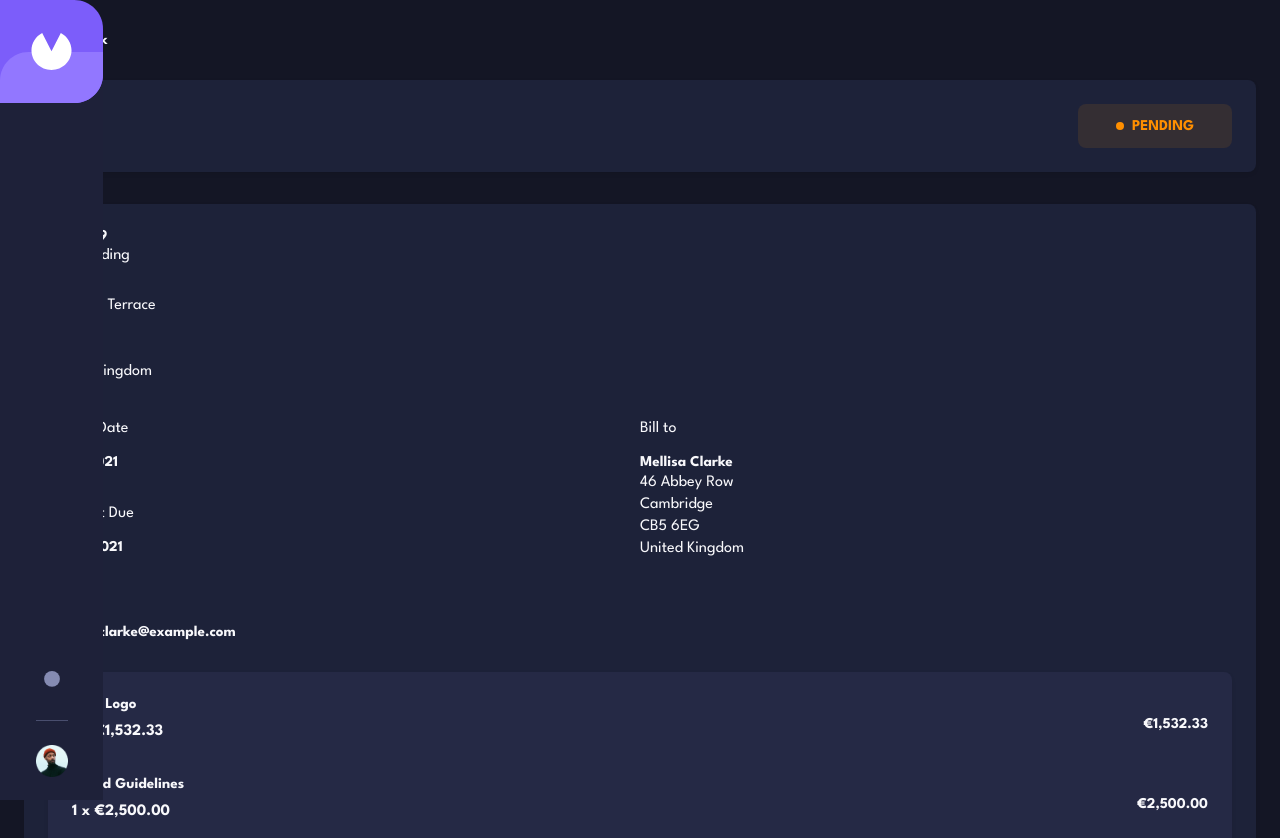
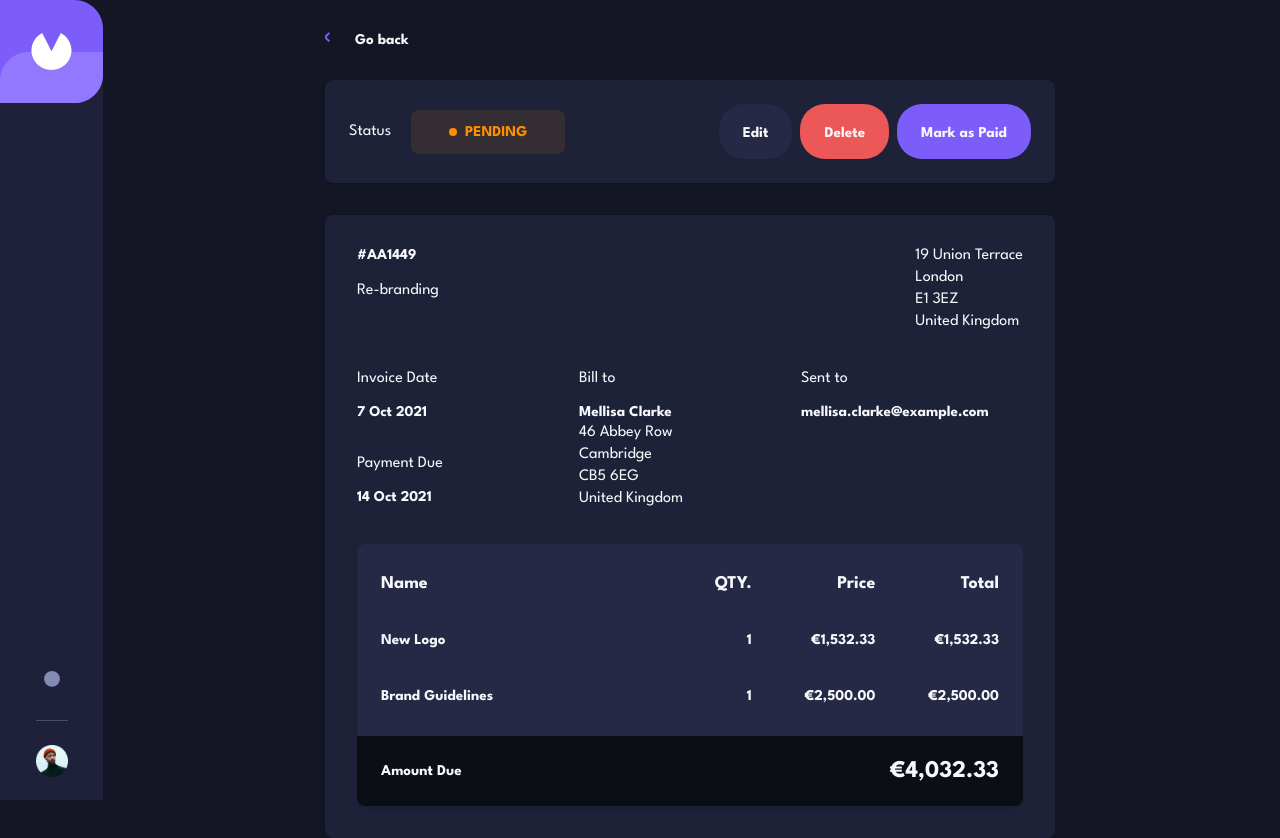
Before and after one commit to abdelmawlaSouat/invoice-app, a Next.js app: page /invoice/AA1449 in a window 1280 px wide. Shown: the top 838 px of the page. Built offline with nearby package versions, Linux system fonts and the light colour scheme.

Commit message:
feat: create the desktop invoice page (#5)

```diff
--- a/src/app/invoice/[id]/invoice.module.scss
+++ b/src/app/invoice/[id]/invoice.module.scss
@@ -7,6 +7,12 @@
     background-color: var(--appBackgroundColor);
     transition: background-color 0.2s;
     color: var(--textColor);
+
+    @include breakpoint-min(map.get($breakpoints, "lg")) {
+        display: flex;
+        justify-content: center;
+        align-items: center;
+    }
 }
 
 .content {
@@ -14,12 +20,43 @@
     flex-direction: column;
     gap: 2rem;
     padding: 2rem 1.5rem;
+
+    @include breakpoint-min(map.get($breakpoints, "lg")) {
+        width: 45.625rem;
+        margin-left: 6.25rem;
+    }
 }
 
-.statusCard {
+.ctaGroupOnDesktop {
+    @include breakpoint-max(map.get($breakpoints, "md")) {
+        display: none;
+    }
+}
+
+.statusAndCtasWrapper {
+    @include breakpoint-min(map.get($breakpoints, "md")) {
+        display: flex;
+        justify-content: space-between;
+        align-items: center;
+    }
+}
+
+.statusWrapper {
     display: flex;
     align-items: center;
     justify-content: space-between;
+
+    @include breakpoint-min(map.get($breakpoints, "md")) {
+        justify-content: initial;
+        gap: 1.25rem;
+    }
+}
+
+.CtaGroup {
+    @include breakpoint-min(map.get($breakpoints, "md")) {
+        display: flex;
+        gap: 0.5rem;
+    }
 }
 
 .secondaryText {
@@ -47,3 +84,9 @@
     background-color: map.get($colors, "purple");
     color: map.get($colors, "white");
 }
+
+.ctaGroupOnMobile {
+    @include breakpoint-min(map.get($breakpoints, "md")) {
+        display: none;
+    }
+}
--- a/src/app/invoice/[id]/invoice.tsx
+++ b/src/app/invoice/[id]/invoice.tsx
@@ -5,10 +5,42 @@ import { GoBackLink, InvoiceDetailCard, StatusTag } from "@/components";
 import type { Status } from "@/components";
 import { Button, Card, Typography } from "@/design-system/components";
 import { Invoice } from "@/types";
+import classNames from "classnames";
 
 type Props = {
   invoice: Invoice;
 };
+
+const CallToActionGroup = ({ className }: { className?: string }) => (
+  <div className={classNames(styles.ctasWrapper, className)}>
+    <Button
+      className={styles.editBtn}
+      onClick={() => {
+        alert("Edit");
+      }}
+    >
+      Edit
+    </Button>
+
+    <Button
+      className={styles.deleteBtn}
+      onClick={() => {
+        alert("Delete");
+      }}
+    >
+      Delete
+    </Button>
+
+    <Button
+      className={styles.markAsPaidBtn}
+      onClick={() => {
+        alert("Mark as Paid");
+      }}
+    >
+      Mark as Paid
+    </Button>
+  </div>
+);
 
 export default function Invoice({ invoice }: Props) {
   return (
@@ -16,7 +48,8 @@ export default function Invoice({ invoice }: Props) {
       <div className={styles.content}>
         <GoBackLink />
 
-        <Card className={styles.statusCard}>
+        <Card className={styles.statusAndCtasWrapper}>
+          <div className={styles.statusWrapper}>
             <Typography
               className={styles.secondaryText}
               variant="body"
@@ -26,36 +59,18 @@ export default function Invoice({ invoice }: Props) {
             </Typography>
 
             <StatusTag status={invoice.status as Status} />
+          </div>
+
+          <div className={styles.ctaGroupOnDesktop}>
+            <CallToActionGroup className={styles.CtaGroup} />
+          </div>
         </Card>
 
         <InvoiceDetailCard invoice={invoice} />
       </div>
 
-      <Card className={styles.ctasWrapper}>
-        <Button
-          className={styles.editBtn}
-          onClick={() => {
-            alert("Edit");
-          }}
-        >
-          Edit
-        </Button>
-        <Button
-          className={styles.deleteBtn}
-          onClick={() => {
-            alert("Delete");
-          }}
-        >
-          Delete
-        </Button>
-        <Button
-          className={styles.markAsPaidBtn}
-          onClick={() => {
-            alert("Mark as Paid");
-          }}
-        >
-          Mark as Paid
-        </Button>
+      <Card className={styles.ctaGroupOnMobile}>
+        <CallToActionGroup />
       </Card>
     </main>
   );
--- a/src/components/goBackLink/GoBackLink.module.scss
+++ b/src/components/goBackLink/GoBackLink.module.scss
@@ -3,4 +3,5 @@
     color: var(--textColor);
     display: flex;
     gap: 1.5rem;
+    width: fit-content;
 }
--- /dev/null
+++ b/src/components/invoiceDetailCard/DesktopItemsCard.module.scss
@@ -0,0 +1,46 @@
+@use "sass:map";
+@import "variables";
+@import "mixins";
+
+.itemsCard {
+    background-color: var(--itemsCardBackgroundColor);
+    padding: 1.5rem 0 0 0;
+    display: flex;
+    flex-direction: column;
+    justify-content: flex-start;
+    gap: 1.5rem;
+}
+
+.itemWrapper {
+    padding: 0 1.5rem;
+    display: grid;
+    grid-template-columns: 40% 1fr 1fr 1fr;
+    align-items: center;
+
+    :not(:first-child) {
+        text-align: end;
+    }
+}
+
+.label {
+    color: var(--textColorSecondary);
+    margin: 0.5rem 0;
+    font-size: 1.125rem;
+}
+
+.pricePerItem,
+.quantity {
+    color: var(--textColorSecondary);
+    margin: 0.5rem 0;
+    font-weight: bold;
+}
+
+.itemsFooter {
+    padding: 1.5rem;
+    border-radius: 0 0 0.5rem 0.5rem;
+    color: var(--itemsCardFooterText);
+    display: flex;
+    justify-content: space-between;
+    align-items: center;
+    background-color: var(--itemsCardFooterBackgroundColor);
+}
--- /dev/null
+++ b/src/components/invoiceDetailCard/DesktopItemsCard.tsx
@@ -0,0 +1,74 @@
+import { Card, Typography } from "@/design-system/components";
+import styles from "./DesktopItemsCard.module.scss";
+
+export type Item = {
+  name: string;
+  quantity: number;
+  price: number;
+  total: number;
+};
+
+export const DesktopItemsCard = ({
+  items,
+  total,
+}: {
+  items: Item[];
+  total: number;
+}) => {
+  return (
+    <Card className={styles.itemsCard}>
+      <div className={styles.itemWrapper}>
+        <Typography className={styles.label} variant="headingS">
+          Name
+        </Typography>
+
+        <Typography className={styles.label} variant="headingS">
+          QTY.
+        </Typography>
+
+        <Typography className={styles.label} variant="headingS">
+          Price
+        </Typography>
+
+        <Typography className={styles.label} variant="headingS">
+          Total
+        </Typography>
+      </div>
+
+      {items.map((item) => (
+        <div className={styles.itemWrapper} key={item.name}>
+          <Typography variant="headingS">{item.name}</Typography>
+
+          <Typography className={styles.quantity} variant="headingS">
+            {item.quantity}
+          </Typography>
+
+          <Typography className={styles.pricePerItem} variant="headingS">
+            {item.price.toLocaleString("en-BE", {
+              style: "currency",
+              currency: "EUR",
+            })}
+          </Typography>
+
+          <Typography variant="headingS">
+            {item.total.toLocaleString("en-BE", {
+              style: "currency",
+              currency: "EUR",
+            })}
+          </Typography>
+        </div>
+      ))}
+
+      <div className={styles.itemsFooter}>
+        <Typography variant="headingS"> Amount Due</Typography>
+
+        <Typography variant="headingM">
+          {total.toLocaleString("en-BE", {
+            style: "currency",
+            currency: "EUR",
+          })}
+        </Typography>
+      </div>
+    </Card>
+  );
+};
--- a/src/components/invoiceDetailCard/InvoiceDetailCard.module.scss
+++ b/src/components/invoiceDetailCard/InvoiceDetailCard.module.scss
@@ -1,13 +1,34 @@
+@use "sass:map";
+@import "variables";
+@import "mixins";
+
 .wrapper {
     display: flex;
     flex-direction: column;
     gap: 2em;
+
+    @include breakpoint-min(map.get($breakpoints, "md")) {
+        padding: 2rem;
+    }
 }
 
 .secondaryText {
     color: var(--textColorSecondary);
     margin: 0;
     line-height: 1.125rem;
+}
+
+.idAndSenderAddressWrapper {
+    @include breakpoint-min(map.get($breakpoints, "md")) {
+        display: flex;
+        justify-content: space-between;
+    }
+}
+
+.invoiceId {
+    @include breakpoint-min(map.get($breakpoints, "md")) {
+        margin-bottom: 1rem;
+    }
 }
 
 .addressWrapper {
@@ -22,12 +43,21 @@
 .descriptionWrapper {
     display: grid;
     grid-template-columns: 1fr 1fr;
+
+    @include breakpoint-min(map.get($breakpoints, "md")) {
+        grid-template-columns: 1fr 1fr 1fr;
+    }
 }
 
-.datesAndContactWrapper {
-    display: flex;
-    flex-direction: column;
-    gap: 2em;
+.datesWrapper > div:last-child {
+    margin-bottom: 2rem;
+
+    @include breakpoint-min(map.get($breakpoints, "md")) {
+        margin-bottom: 0;
+    }
+}
+.creationDateWrapper {
+    margin-bottom: 2rem;
 }
 
 .clientName {
@@ -39,33 +69,16 @@
     display: inline-block;
 }
 
-.wrapper .itemsCard {
-    background-color: var(--itemsCardBackgroundColor);
-    padding: 1.5rem 0 0 0;
-    display: flex;
-    flex-direction: column;
-    gap: 1.5rem;
+.mobileItemsCard {
+    @include breakpoint-min(map.get($breakpoints, "md")) {
+        display: none;
+    }
 }
 
-.itemWrapper {
-    display: flex;
-    justify-content: space-between;
-    align-items: center;
-    padding: 0 1.5rem;
+.desktopItemsCard {
+    display: none;
+
+    @include breakpoint-min(map.get($breakpoints, "md")) {
+        display: block;
+    }
 }
-
-.quantity {
-    color: var(--textColorSecondary);
-    margin: 0.5rem 0;
-    font-weight: bold;
-}
-
-.itemsFooter {
-    padding: 1.5rem;
-    border-radius: 0 0 0.5rem 0.5rem;
-    color: var(--itemsCardFooterText);
-    display: flex;
-    justify-content: space-between;
-    align-items: center;
-    background-color: var(--itemsCardFooterBackgroundColor);
-}
--- a/src/components/invoiceDetailCard/InvoiceDetailCard.tsx
+++ b/src/components/invoiceDetailCard/InvoiceDetailCard.tsx
@@ -3,6 +3,8 @@ import styles from "./InvoiceDetailCard.module.scss";
 import { Invoice } from "@/types";
 import classNames from "classnames";
 import { AddressData } from "./AddressData";
+import { MobileItemsCard } from "./MobileItemsCard";
+import { DesktopItemsCard } from "./DesktopItemsCard";
 
 type InvoiceDetailCardProps = {
   invoice: Invoice;
@@ -23,19 +25,28 @@ export const InvoiceDetailCard = ({ invoice }: InvoiceDetailCardProps) => {
 
   return (
     <Card className={styles.wrapper}>
+      <div className={styles.idAndSenderAddressWrapper}>
         <div>
-        <Typography variant="headingS">{`#${invoice.id}`}</Typography>
+          <Typography
+            className={styles.invoiceId}
+            variant="headingS"
+          >{`#${invoice.id}`}</Typography>
 
-        <Typography className={styles.secondaryText} variant="body" tag="span">
+          <Typography
+            className={styles.secondaryText}
+            variant="body"
+            tag="span"
+          >
             {invoice.description}
           </Typography>
         </div>
 
         <AddressData address={invoice.senderAddress} />
+      </div>
 
       <div className={styles.descriptionWrapper}>
-        <div className={styles.datesAndContactWrapper}>
-          <div>
+        <div className={styles.datesWrapper}>
+          <div className={styles.creationDateWrapper}>
             <Typography
               className={classNames(styles.secondaryText, styles.propertyLabel)}
               variant="body"
@@ -58,18 +69,6 @@ export const InvoiceDetailCard = ({ invoice }: InvoiceDetailCardProps) => {
 
             <Typography variant="headingS">{dueDate}</Typography>
           </div>
-
-          <div>
-            <Typography
-              className={classNames(styles.secondaryText, styles.propertyLabel)}
-              variant="body"
-              tag="span"
-            >
-              Sent to
-            </Typography>
-
-            <Typography variant="headingS">{invoice.clientEmail}</Typography>
-          </div>
         </div>
 
         <div>
@@ -87,42 +86,27 @@ export const InvoiceDetailCard = ({ invoice }: InvoiceDetailCardProps) => {
 
           <AddressData address={invoice.clientAddress} />
         </div>
+
+        <div>
+          <Typography
+            className={classNames(styles.secondaryText, styles.propertyLabel)}
+            variant="body"
+            tag="span"
+          >
+            Sent to
+          </Typography>
+
+          <Typography variant="headingS">{invoice.clientEmail}</Typography>
+        </div>
       </div>
 
-      <Card className={styles.itemsCard}>
-        {invoice.items.map((item) => (
-          <div className={styles.itemWrapper} key={item.name}>
-            <div>
-              <Typography variant="headingS">{item.name}</Typography>
-
-              <Typography className={styles.quantity} variant="body">
-                {`${item.quantity} x ${item.price.toLocaleString("en-BE", {
-                  style: "currency",
-                  currency: "EUR",
-                })}`}
-              </Typography>
+      <div className={styles.mobileItemsCard}>
+        <MobileItemsCard items={invoice.items} total={invoice.total} />
       </div>
 
-            <Typography variant="headingS">
-              {item.total.toLocaleString("en-BE", {
-                style: "currency",
-                currency: "EUR",
-              })}
-            </Typography>
+      <div className={styles.desktopItemsCard}>
+        <DesktopItemsCard items={invoice.items} total={invoice.total} />
       </div>
-        ))}
-
-        <div className={styles.itemsFooter}>
-          <Typography variant="headingS"> Total</Typography>
-
-          <Typography variant="headingM">
-            {invoice.total.toLocaleString("en-BE", {
-              style: "currency",
-              currency: "EUR",
-            })}
-          </Typography>
-        </div>
-      </Card>
     </Card>
   );
 };
--- /dev/null
+++ b/src/components/invoiceDetailCard/MobileItemsCard.module.scss
@@ -0,0 +1,34 @@
+@use "sass:map";
+@import "variables";
+@import "mixins";
+
+.itemsCard {
+    background-color: var(--itemsCardBackgroundColor);
+    padding: 1.5rem 0 0 0;
+    display: flex;
+    flex-direction: column;
+    gap: 1.5rem;
+}
+
+.itemWrapper {
+    display: flex;
+    justify-content: space-between;
+    align-items: center;
+    padding: 0 1.5rem;
+}
+
+.quantity {
+    color: var(--textColorSecondary);
+    margin: 0.5rem 0;
+    font-weight: bold;
+}
+
+.itemsFooter {
+    padding: 1.5rem;
+    border-radius: 0 0 0.5rem 0.5rem;
+    color: var(--itemsCardFooterText);
+    display: flex;
+    justify-content: space-between;
+    align-items: center;
+    background-color: var(--itemsCardFooterBackgroundColor);
+}
--- /dev/null
+++ b/src/components/invoiceDetailCard/MobileItemsCard.tsx
@@ -0,0 +1,54 @@
+import { Card, Typography } from "@/design-system/components";
+import styles from "./MobileItemsCard.module.scss";
+
+export type Item = {
+  name: string;
+  quantity: number;
+  price: number;
+  total: number;
+};
+
+export const MobileItemsCard = ({
+  items,
+  total,
+}: {
+  items: Item[];
+  total: number;
+}) => {
+  return (
+    <Card className={styles.itemsCard}>
+      {items.map((item) => (
+        <div className={styles.itemWrapper} key={item.name}>
+          <div>
+            <Typography variant="headingS">{item.name}</Typography>
+
+            <Typography className={styles.quantity} variant="body">
+              {`${item.quantity} x ${item.price.toLocaleString("en-BE", {
+                style: "currency",
+                currency: "EUR",
+              })}`}
+            </Typography>
+          </div>
+
+          <Typography variant="headingS">
+            {item.total.toLocaleString("en-BE", {
+              style: "currency",
+              currency: "EUR",
+            })}
+          </Typography>
+        </div>
+      ))}
+
+      <div className={styles.itemsFooter}>
+        <Typography variant="headingS"> Total</Typography>
+
+        <Typography variant="headingM">
+          {total.toLocaleString("en-BE", {
+            style: "currency",
+            currency: "EUR",
+          })}
+        </Typography>
+      </div>
+    </Card>
+  );
+};
```
Lines whose indentation alone changed are shown as unchanged.
